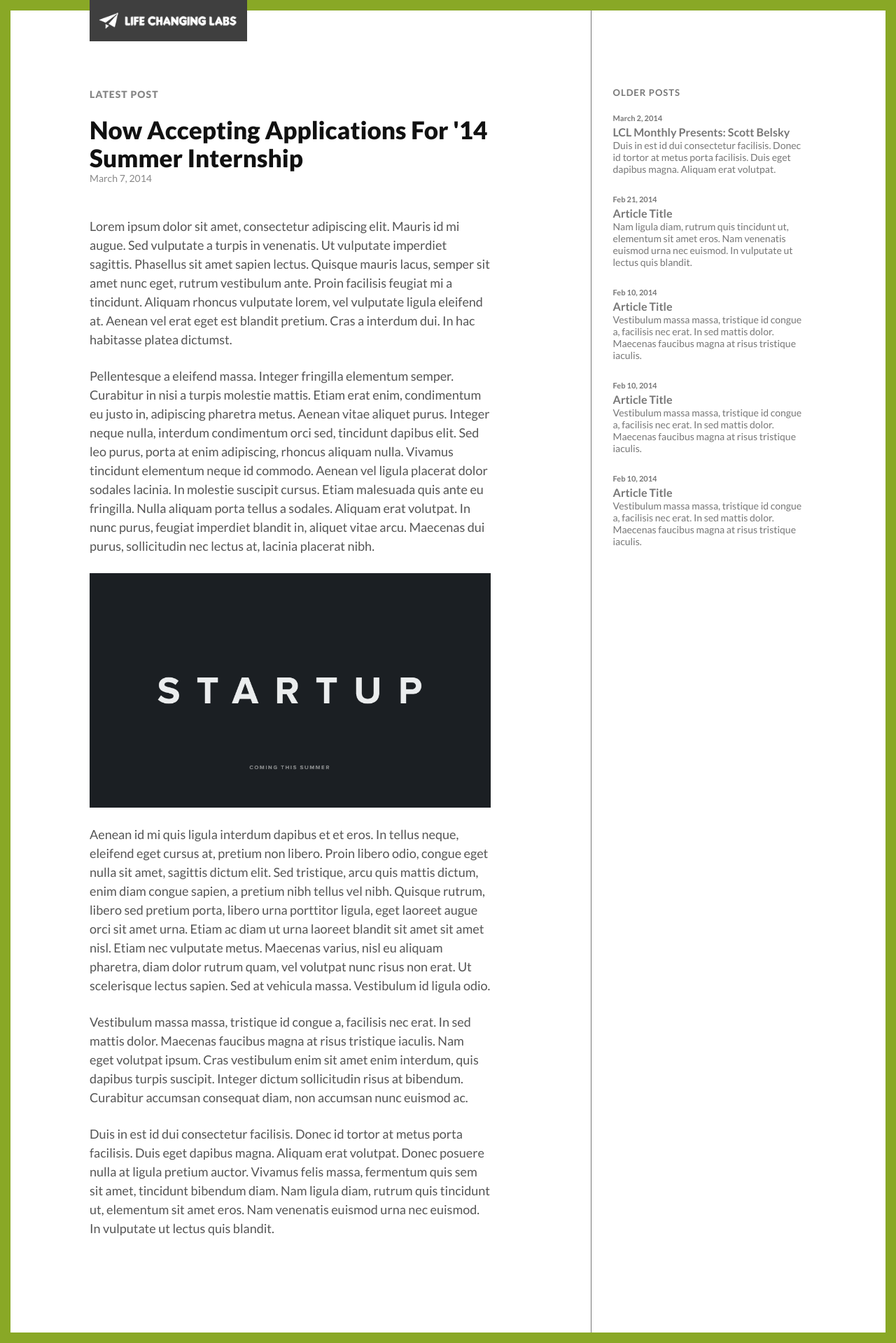
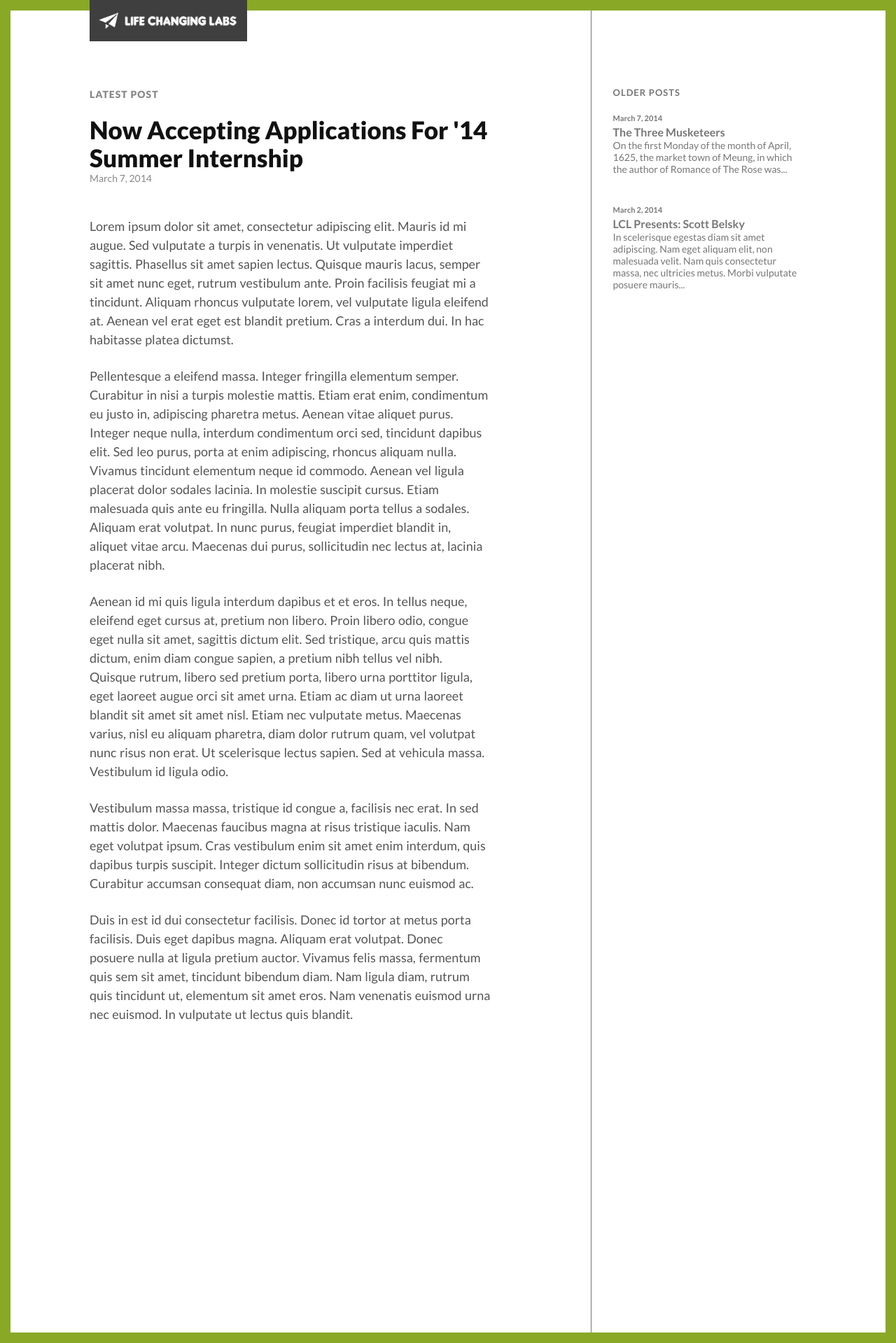
Before and after one commit to alilybit/alilybit.github.io, a Jekyll site: the page built from blog/index.html, in a window 1280 px wide. Shown: the whole page at 70% size. Built offline with Jekyll 4.4.1, drawn with Linux system fonts in a browser that asks for light colours; nearby versions of some CDN libraries; library files that are not in the unit come from our copies.

Commit message:
[Blog] finished general blogging mechanics

```diff
--- a/assets/css/main.css
+++ b/assets/css/main.css
@@ -415,6 +415,7 @@ body.blog .lc-latest .lc-body {
   font-size: 18px;
   line-height: 27px;
   color: #555555;
+  word-spacing: 1px;
 }
 
 body.blog .lc-latest p {
@@ -442,8 +443,9 @@ body.blog .lc-list .lc-list-item .lc-title {
   text-transform: capitalize;
 }
 
-body.blog .lc-list .lc-list-item .lc-summary {
+body.blog .lc-list .lc-list-item .lc-excerpt {
   line-height: 17px;
+  overflow: hidden;
 }
 
 /* CAREER */
--- a/blog/index.html
+++ b/blog/index.html
@@ -9,48 +9,25 @@ id: blog
 		<div class="uk-width-4-5">
 			<div class="lc-text-smallcaps lc-text-bolder lc-text-mute">latest post</div>
 			<br>
-			<div class="lc-title">Now Accepting Applications for '14 Summer Internship</div>
-			<div class="lc-date lc-text-mute">March 7, 2014</div>
+			<div class="lc-title">{{ site.posts.first.title }}</div>
+			<div class="lc-date lc-text-mute">{{ site.posts.first.date | date: "%B %-d, %Y" }}</div>
 			<br>
-			<div class="lc-body">
-				<p>Lorem ipsum dolor sit amet, consectetur adipiscing elit. Mauris id mi augue. Sed vulputate a turpis in venenatis. Ut vulputate imperdiet sagittis. Phasellus sit amet sapien lectus. Quisque mauris lacus, semper sit amet nunc eget, rutrum vestibulum ante. Proin facilisis feugiat mi a tincidunt. Aliquam rhoncus vulputate lorem, vel vulputate ligula eleifend at. Aenean vel erat eget est blandit pretium. Cras a interdum dui. In hac habitasse platea dictumst.</p>
-				<p>Pellentesque a eleifend massa. Integer fringilla elementum semper. Curabitur in nisi a turpis molestie mattis. Etiam erat enim, condimentum eu justo in, adipiscing pharetra metus. Aenean vitae aliquet purus. Integer neque nulla, interdum condimentum orci sed, tincidunt dapibus elit. Sed leo purus, porta at enim adipiscing, rhoncus aliquam nulla. Vivamus tincidunt elementum neque id commodo. Aenean vel ligula placerat dolor sodales lacinia. In molestie suscipit cursus. Etiam malesuada quis ante eu fringilla. Nulla aliquam porta tellus a sodales. Aliquam erat volutpat. In nunc purus, feugiat imperdiet blandit in, aliquet vitae arcu. Maecenas dui purus, sollicitudin nec lectus at, lacinia placerat nibh.</p>
-				<img class="uk-width-1-1" src="{{ site.url }}/assets/img/recruit.png">
-				<p>Aenean id mi quis ligula interdum dapibus et et eros. In tellus neque, eleifend eget cursus at, pretium non libero. Proin libero odio, congue eget nulla sit amet, sagittis dictum elit. Sed tristique, arcu quis mattis dictum, enim diam congue sapien, a pretium nibh tellus vel nibh. Quisque rutrum, libero sed pretium porta, libero urna porttitor ligula, eget laoreet augue orci sit amet urna. Etiam ac diam ut urna laoreet blandit sit amet sit amet nisl. Etiam nec vulputate metus. Maecenas varius, nisl eu aliquam pharetra, diam dolor rutrum quam, vel volutpat nunc risus non erat. Ut scelerisque lectus sapien. Sed at vehicula massa. Vestibulum id ligula odio.</p>
-				<p>Vestibulum massa massa, tristique id congue a, facilisis nec erat. In sed mattis dolor. Maecenas faucibus magna at risus tristique iaculis. Nam eget volutpat ipsum. Cras vestibulum enim sit amet enim interdum, quis dapibus turpis suscipit. Integer dictum sollicitudin risus at bibendum. Curabitur accumsan consequat diam, non accumsan nunc euismod ac.</p>
-				<p>Duis in est id dui consectetur facilisis. Donec id tortor at metus porta facilisis. Duis eget dapibus magna. Aliquam erat volutpat. Donec posuere nulla at ligula pretium auctor. Vivamus felis massa, fermentum quis sem sit amet, tincidunt bibendum diam. Nam ligula diam, rutrum quis tincidunt ut, elementum sit amet eros. Nam venenatis euismod urna nec euismod. In vulputate ut lectus quis blandit.</p>
-			</div>
+			<div class="lc-body">{{ site.posts.first.content }}</div>
 		</div>
 	</div>
 	<div class="lc-list uk-width-3-10 uk-float-left uk-height-1-1">
 		<div class="uk-width-9-10 uk-float-right">
 			<div class="lc-text-smallcaps lc-text-bold lc-text-medium">older posts</div>
 			<br>
+			{% for post in site.posts %}
+			{% if post != site.posts.first %}
 			<div class="lc-list-item">
-				<div class="lc-date lc-text-bold">March 2, 2014</div>
-				<div class="lc-title lc-text-bolder"><a href="">LCL Monthly Presents: Scott Belsky</a></div>
-				<div class="lc-summary">Duis in est id dui consectetur facilisis. Donec id tortor at metus porta facilisis. Duis eget dapibus magna. Aliquam erat volutpat.</div>
+				<div class="lc-date lc-text-bold">{{ post.date | date: "%B %-d, %Y" }}</div>
+				<div class="lc-title lc-text-bolder"><a href="{{ post.permalink }}">{{ post.title }}</a></div>
+				<div class="lc-excerpt line-clamp">{{ post.excerpt | truncatewords: 25 }}</div>
 			</div>
-			<div class="lc-list-item">
-				<div class="lc-date lc-text-bold">Feb 21, 2014</div>
-				<div class="lc-title lc-text-bolder"><a href="">Article Title</a></div>
-				<div class="lc-summary">Nam ligula diam, rutrum quis tincidunt ut, elementum sit amet eros. Nam venenatis euismod urna nec euismod. In vulputate ut lectus quis blandit.</div>
-			</div>
-			<div class="lc-list-item">
-				<div class="lc-date lc-text-bold">Feb 10, 2014</div>
-				<div class="lc-title lc-text-bolder"><a href="">Article Title</a></div>
-				<div class="lc-summary">Vestibulum massa massa, tristique id congue a, facilisis nec erat. In sed mattis dolor. Maecenas faucibus magna at risus tristique iaculis.</div>
-			</div>
-			<div class="lc-list-item">
-				<div class="lc-date lc-text-bold">Feb 10, 2014</div>
-				<div class="lc-title lc-text-bolder"><a href="">Article Title</a></div>
-				<div class="lc-summary">Vestibulum massa massa, tristique id congue a, facilisis nec erat. In sed mattis dolor. Maecenas faucibus magna at risus tristique iaculis.</div>
-			</div>
-			<div class="lc-list-item">
-				<div class="lc-date lc-text-bold">Feb 10, 2014</div>
-				<div class="lc-title lc-text-bolder"><a href="">Article Title</a></div>
-				<div class="lc-summary">Vestibulum massa massa, tristique id congue a, facilisis nec erat. In sed mattis dolor. Maecenas faucibus magna at risus tristique iaculis.</div>
-			</div>
+			{% endif %}
+			{% endfor %}
 		</div>
 	</div>
 </div>
```
Also changed, not shown: _posts/2014-03-02-scott-belsky.md (added, +15 -0 lines), _posts/2014-03-07-example.md (added, +17 -0 lines), _posts/2014-03-07-summer-2014-internship-application.md (added, +13 -0 lines).
